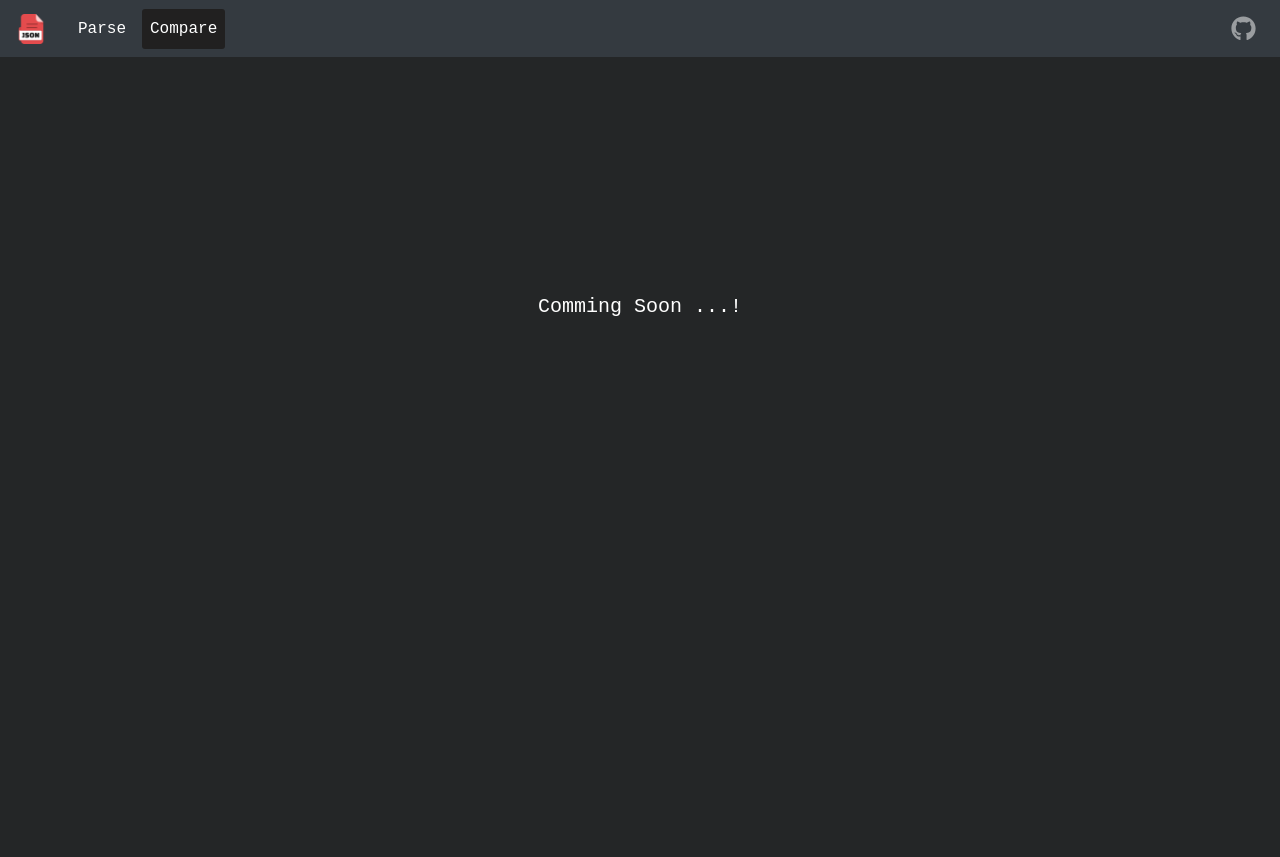
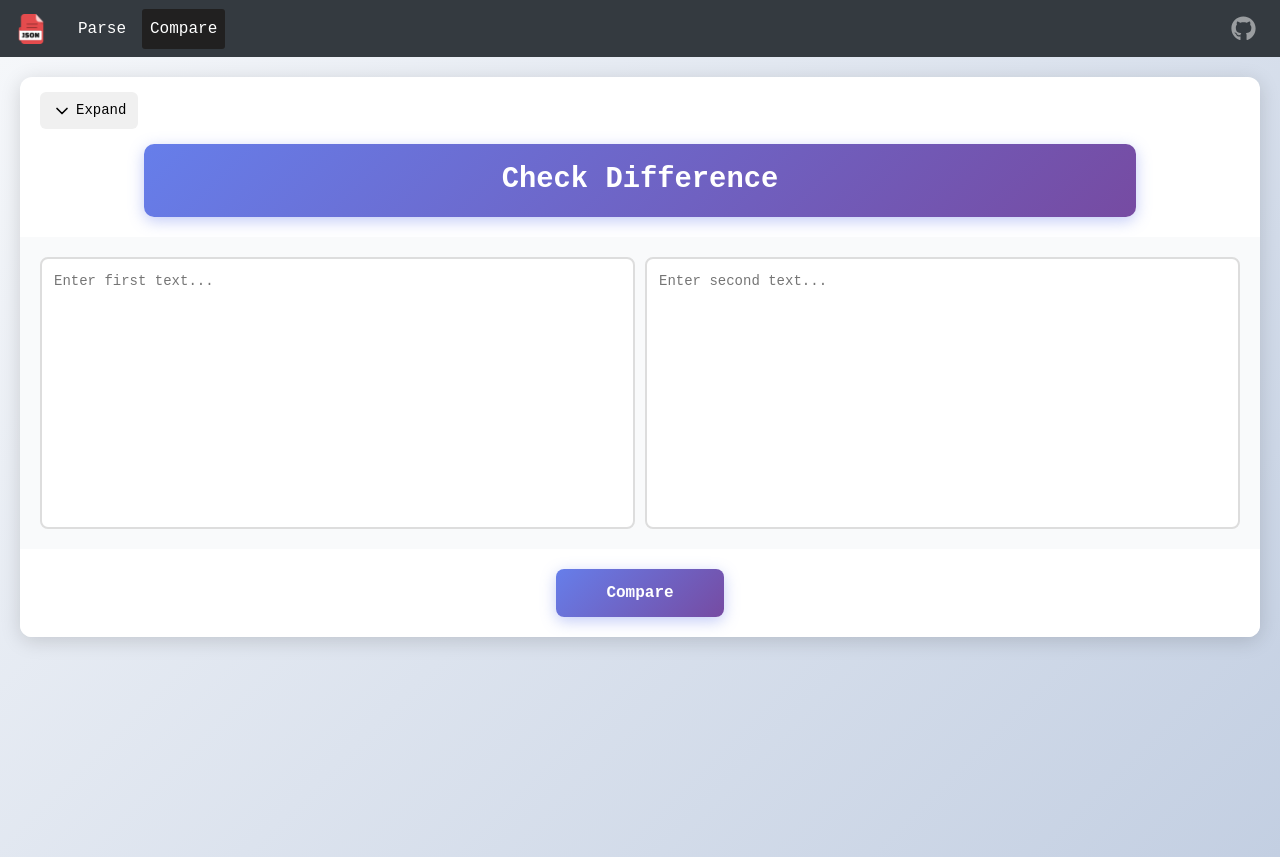
Before and after one commit to Vignan18/json-playground, a React (Create React App) app: page /compare in a window 1280 px wide. Before the commit the page ends 800 px from the top, so only its background shows below. Built offline with nearby package versions, Linux system fonts and the light colour scheme.

Commit message:
compare UI

```diff
--- a/package.json
+++ b/package.json
@@ -10,14 +10,15 @@
     "@testing-library/react": "^13.4.0",
     "@testing-library/user-event": "^13.5.0",
     "ace-builds": "^1.35.0",
+    "brace": "0.11.0",
     "diff": "^5.2.0",
     "framer-motion": "^11.2.11",
+    "lucide-react": "^0.548.0",
     "mammoth": "^1.7.2",
     "react": "^18.3.1",
     "react-ace": "^11.0.1",
     "react-bootstrap": "^2.10.3",
     "react-dom": "^18.3.1",
-    "brace": "0.11.0",
     "react-icons": "^5.2.1",
     "react-router-dom": "^6.23.1",
     "react-scripts": "5.0.1",
--- a/src/components/Compare/Compare.js
+++ b/src/components/Compare/Compare.js
@@ -1,106 +1,165 @@
-/* eslint-disable */
-import React, { useState, useRef, useEffect } from 'react';
-import { diffWordsWithSpace } from 'diff';
-import { motion } from 'framer-motion'
-import Button from '@mui/material/Button';
+import React, { useState, useCallback } from 'react';
+import { diffLines } from 'diff';
+import { ChevronDown, ChevronUp } from 'lucide-react';
 import './compare.css';
 
 function Compare() {
-    // const [inputOne, setInputOne] = useState('');
-    // const [inputTwo, setInputTwo] = useState('');
-    // const [differences, setDifferences] = useState('');
-    // const [expanded, setExpanded] = useState(false);
-    // const compareTextareaRef1 = useRef(null);
-    // const compareTextareaRef2 = useRef(null);
-    // const [textareaHeight, setTextareaHeight] = useState('200px');
+    const [inputOne, setInputOne] = useState('');
+    const [inputTwo, setInputTwo] = useState('');
+    const [compared, setCompared] = useState(false);
+    const [expanded, setExpanded] = useState(false);
+    const [diffResult, setDiffResult] = useState([]);
 
+    const textareaHeight = expanded ? '30rem' : '17rem';
 
-    // useEffect(() => {
-    //     if (!compareTextareaRef1.current.contains(document.activeElement) && !compareTextareaRef2.current.contains(document.activeElement)) {
-    //         if (expanded) {
-    //             setTextareaHeight(`${compareTextareaRef1.current.scrollHeight-256}em`);
-    //             setTextareaHeight(`${compareTextareaRef2.current.scrollHeight-256}em`);
-    //         } else {
-    //             setTextareaHeight('17rem');
-    //         }
-    //     }
+    const handleInputOneChange = (event) => {
+        setInputOne(event.target.value);
+        setCompared(false);
+    };
 
-    // }, [expanded, inputOne, inputTwo]);
+    const handleInputTwoChange = (event) => {
+        setInputTwo(event.target.value);
+        setCompared(false);
+    };
 
-    // const handleInputOneChange = (event) => {
-    //     setInputOne(event.target.value);
-    // };
+    const expandWindow = () => {
+        setExpanded(!expanded);
+    };
 
-    // const handleInputTwoChange = (event) => {
-    //     setInputTwo(event.target.value);
-    // };
+    const compareInputs = useCallback(() => {
+        if (!inputOne.trim() && !inputTwo.trim()) {
+            alert('Please enter text in both fields to compare.');
+            return;
+        }
 
-    // const expandWindow = () => {
-    //     setExpanded(!expanded);
-    // };
+        const diff = diffLines(inputOne, inputTwo);
+        setDiffResult(diff);
+        setCompared(true);
+    }, [inputOne, inputTwo]);
 
-    // const compareInputs = () => {
-    //     // Use diffWordsWithSpace for word-level comparison
-    //     const diff = diffWordsWithSpace(inputOne, inputTwo);
-    //     if (diff.length === 1 && !diff[0].added && !diff[0].removed) {
-    //         setDifferences('No differences found.');
-    //     } else {
-    //         const formattedDiff = diff.map((part, index) => {
-    //             const color = part.added ? 'green' : part.removed ? 'red' : 'grey';
-    //             const style = { backgroundColor: color, padding: '0.1em 0', marginRight: '2px' }; // Add styles for clarity
-    //             return <span key={index} style={style}>{part.value}</span>;
-    //         });
-    //         setDifferences(<div style={{ whiteSpace: 'pre-wrap', lineHeight: '1.6' }}>{formattedDiff}</div>);
-    //     }
-    // };
+    const renderLineNumbers = (text) => {
+        const lines = text.split('\n');
+        return lines.map((_, index) => (
+            <div key={index} className="line-number">
+                {index + 1}
+            </div>
+        ));
+    };
+
+    const renderDiffSide = (isLeft) => {
+        if (!compared) {
+            const text = isLeft ? inputOne : inputTwo;
+            return (
+                <div className="diff-preview">
+                    <div className="line-numbers-column">
+                        {renderLineNumbers(text)}
+                    </div>
+                    <div className="text-content">
+                        {text || <span className="placeholder-text">Enter text...</span>}
+                    </div>
+                </div>
+            );
+        }
+
+        let lineNumber = 1;
+        const content = [];
+
+        diffResult.forEach((part, index) => {
+            const shouldShow = isLeft ? !part.added : !part.removed;
+
+            if (shouldShow) {
+                const lines = part.value.split('\n');
+                if (lines[lines.length - 1] === '') lines.pop();
+
+                lines.forEach((line, lineIndex) => {
+                    const lineClass = part.removed && isLeft ? 'removed-line' :
+                                     part.added && !isLeft ? 'added-line' :
+                                     'unchanged-line';
+
+                    content.push(
+                        <div key={`${index}-${lineIndex}`} className={`diff-line ${lineClass}`}>
+                            <div className="line-number-display">
+                                {lineNumber}
+                            </div>
+                            <div className="line-content">
+                                {line}
+                            </div>
+                        </div>
+                    );
+                    lineNumber++;
+                });
+            }
+        });
+
+        return <div className="diff-result-container">{content}</div>;
+    };
 
     return (
-        <motion.div
-            initial={{ opacity: 0 }}
-            animate={{ opacity: 1 }}
-            transition={{ duration: .5 }}
+        <div className="compare-wrapper">
+            <div className="compare-card">
+                <button
+                    onClick={expandWindow}
+                    className="expand-button"
                 >
-            {/* <div className={`json-compare-wrapper ${expanded ? 'expanded' : ''}`}>
-                <button className='btn-expand-top' onClick={expandWindow}>
-                    {expanded ? <i className="material-icons">expand_less</i> : <i className="material-icons">expand_more</i>}
+                    {expanded ? <ChevronUp size={20} /> : <ChevronDown size={20} />}
+                    <span className="expand-text">{expanded ? 'Collapse' : 'Expand'}</span>
                 </button>
-                <h3 className='json-compare-heading'>Check Difference</h3>
-                <div className='textareas-container'>
+
+                <h3 className="compare-heading">
+                    Check Difference
+                </h3>
+
+                <div className="textareas-container">
+                    {!compared ? (
+                        <>
                             <textarea
-                        className='diff-text-area-left'
                                 value={inputOne}
-                        ref={compareTextareaRef1}
                                 onChange={handleInputOneChange}
-                        rows="10"
-                        cols="50"
-                        placeholder="Enter Text..."
-                        style={{ resize: 'none', height: textareaHeight }}
+                                placeholder="Enter first text..."
+                                className="diff-textarea"
+                                style={{ height: textareaHeight }}
                             />
                             <textarea
-                        className='diff-text-area-right'
                                 value={inputTwo}
-                        ref={compareTextareaRef2}
                                 onChange={handleInputTwoChange}
-                        rows="10"
-                        cols="50"
-                        placeholder="Enter Text..."
-                        style={{ resize: 'none', height: textareaHeight }}
+                                placeholder="Enter second text..."
+                                className="diff-textarea"
+                                style={{ height: textareaHeight }}
                             />
+                        </>
+                    ) : (
+                        <>
+                            <div className="diff-panel" style={{ height: textareaHeight }}>
+                                {renderDiffSide(true)}
                             </div>
-                <div className='btn-container'>
-                    <Button className='btns-jsoncompare' onClick={compareInputs}>Compare</Button>
+                            <div className="diff-panel" style={{ height: textareaHeight }}>
+                                {renderDiffSide(false)}
                             </div>
-                <div>
-                    <h2>Differences:</h2>
-                    {differences || <p>No differences detected or input is empty.</p>}
+                        </>
+                    )}
                 </div>
-            </div> */}
-            <section id="hero" className='profile-container'>
-                <div className='info'>
-                    <h3 className='about-heading'>Comming Soon ...!</h3>
+
+                <div className="button-container">
+                    <button
+                        onClick={compareInputs}
+                        className="btn-compare"
+                    >
+                        Compare
+                    </button>
+                    {compared && (
+                        <button
+                            onClick={() => {
+                                setCompared(false);
+                                setDiffResult([]);
+                            }}
+                            className="btn-reset"
+                        >
+                            Reset
+                        </button>
+                    )}
                 </div>
-            </section>
-        </motion.div>
+            </div>
+        </div>
     );
 }
 
--- a/src/components/Compare/compare.css
+++ b/src/components/Compare/compare.css
@@ -1,96 +1,247 @@
-.json-compare-wrapper {
-    transition: height 0.3s ease;
+/* Main wrapper */
+.compare-wrapper {
+    padding: 20px;
+    max-width: 1400px;
+    margin: 0 auto;
+    min-height: 100vh;
+    background: linear-gradient(135deg, #f5f7fa 0%, #c3cfe2 100%);
+}
+
+/* Card container */
+.compare-card {
+    background-color: white;
+    border-radius: 12px;
+    box-shadow: 0 4px 20px rgba(0, 0, 0, 0.15);
     overflow: hidden;
 }
 
-.json-compare-wrapper.expanded {
-    height: 102vh;
-    overflow: scroll;
+/* Expand button */
+.expand-button {
+    margin: 15px 0 0 20px;
+    padding: 8px 12px;
+    border: none;
+    cursor: pointer;
+    background-color: #f0f0f0;
+    border-radius: 6px;
+    display: flex;
+    align-items: center;
+    gap: 4px;
+    transition: background-color 0.2s;
 }
 
-.btn-expand-top {
-    margin: 5px 2px 0px 24px;
-    padding: 2px 0 1px 0;
-    float: left;
-    color: #060606;
-    border: none;
-    cursor: pointer;
-    background-color: white;
-    transform: rotate(180deg)
+.expand-button:hover {
+    background-color: #e0e0e0;
 }
 
-.json-compare-heading {
-    background: #ffb60094;
-    text-align: center;
-    margin-left: auto;
-    margin-right: auto;
-    margin-top: 7px;
-    margin-bottom: 5px;
-    max-width: 80%;
-    padding: 1rem 20px;
-    border-radius: 4px;
+.expand-text {
+    font-size: 14px;
 }
 
+/* Heading */
+.compare-heading {
+    background: linear-gradient(135deg, #667eea 0%, #764ba2 100%);
+    color: white;
+    text-align: center;
+    margin: 15px auto 20px;
+    max-width: 80%;
+    padding: 1.2rem 20px;
+    border-radius: 10px;
+    font-size: 1.8rem;
+    font-weight: 600;
+    box-shadow: 0 4px 15px rgba(102, 126, 234, 0.4);
+}
+
+/* Textareas container */
+.textareas-container {
+    display: flex;
+    gap: 10px;
+    padding: 20px;
+    background-color: #f9fafb;
+}
+
+/* Textarea styling */
+.diff-textarea {
+    flex: 1;
+    resize: none;
+    border: 2px solid #ddd;
+    border-radius: 8px;
+    padding: 12px;
+    font-size: 14px;
+    font-family: monospace;
+    background-color: white;
+    outline: none;
+    transition: border-color 0.2s;
+}
+
+.diff-textarea:focus {
+    border-color: #667eea;
+}
+
+/* Diff panel */
+.diff-panel {
+    flex: 1;
+    border: 2px solid #ddd;
+    border-radius: 8px;
+    background-color: white;
+    overflow: hidden;
+    box-shadow: 0 2px 8px rgba(0, 0, 0, 0.05);
+}
+
+/* Diff preview (before comparison) */
+.diff-preview {
+    display: flex;
+    height: 100%;
+}
+
+.line-numbers-column {
+    background-color: #f7f7f7;
+    border-right: 1px solid #ddd;
+    font-size: 13px;
+    font-family: monospace;
+}
+
+.line-number {
+    padding: 2px 8px;
+    text-align: right;
+    color: #666;
+    user-select: none;
+    min-height: 21px;
+}
+
+.text-content {
+    flex: 1;
+    padding: 2px 8px;
+    white-space: pre-wrap;
+    font-family: monospace;
+    font-size: 13px;
+    overflow-y: auto;
+}
+
+.placeholder-text {
+    color: #999;
+}
+
+/* Diff result container */
+.diff-result-container {
+    height: 100%;
+    overflow-y: auto;
+}
+
+/* Diff line */
+.diff-line {
+    display: flex;
+    min-height: 21px;
+}
+
+.removed-line {
+    background-color: rgba(255, 200, 200, 0.3);
+}
+
+.added-line {
+    background-color: rgba(200, 255, 200, 0.3);
+}
+
+.unchanged-line {
+    background-color: transparent;
+}
+
+.line-number-display {
+    background-color: #f7f7f7;
+    border-right: 1px solid #ddd;
+    padding: 2px 8px;
+    text-align: right;
+    color: #666;
+    user-select: none;
+    min-width: 40px;
+    font-family: monospace;
+    font-size: 13px;
+}
+
+.line-content {
+    flex: 1;
+    padding: 2px 8px;
+    font-family: monospace;
+    font-size: 13px;
+    white-space: pre-wrap;
+    word-break: break-word;
+}
+
+.removed-line .line-content {
+    color: #c53030;
+}
+
+.added-line .line-content {
+    color: #2f855a;
+}
+
+.unchanged-line .line-content {
+    color: #333;
+}
+
+/* Button container */
+.button-container {
+    padding: 20px;
+    text-align: center;
+    background-color: white;
+}
+
+/* Compare button */
+.btn-compare {
+    background: linear-gradient(135deg, #667eea 0%, #764ba2 100%);
+    color: white;
+    padding: 12px 50px;
+    font-size: 16px;
+    font-weight: bold;
+    border: none;
+    border-radius: 8px;
+    cursor: pointer;
+    box-shadow: 0 4px 15px rgba(102, 126, 234, 0.4);
+    transition: transform 0.2s, box-shadow 0.2s;
+}
+
+.btn-compare:hover {
+    transform: translateY(-2px);
+    box-shadow: 0 6px 20px rgba(102, 126, 234, 0.5);
+}
+
+/* Reset button */
+.btn-reset {
+    margin-left: 15px;
+    padding: 12px 50px;
+    font-size: 16px;
+    font-weight: bold;
+    border: 2px solid #667eea;
+    border-radius: 8px;
+    background-color: white;
+    color: #667eea;
+    cursor: pointer;
+    transition: all 0.2s;
+}
+
+.btn-reset:hover {
+    background-color: #667eea;
+    color: white;
+}
+
+/* Responsive design */
 @media only screen and (max-width: 600px) {
-    .json-compare-heading {
+    .compare-heading {
         font-size: 1.5em;
-    }
+        max-width: 90%;
     }
 
     .textareas-container {
-    display: flex;
-    justify-content: space-between;
-    padding: 10px;
+        flex-direction: column;
     }
 
-.diff-text-area-left,
-.diff-text-area-right {
-    flex: 1;
-    margin: 0 5px;
+    .btn-compare,
+    .btn-reset {
+        padding: 10px 30px;
+        font-size: 14px;
     }
 
-.diff-text-area-left {
-    height: 14rem;
-    width: 86%;
-    border: 1px solid black;
-    border-radius: 4px;
-    font-size: 15px;
-    padding: 11px;
+    .btn-reset {
+        margin-left: 0;
+        margin-top: 10px;
     }
-.diff-text-area-right {
-    height: 14rem;
-    width: 86%;
-    border: 1px solid black;
-    border-radius: 4px;
-    font-size: 15px;
-    padding: 11px;
 }
-
-.btn-container .btns-jsoncompare {
-    color: #080707;
-    background: #0065ffa3;
-    margin: 4px;
-    font-weight: bold;
-}
-
-.btn-container .btns-jsoncompare:hover {
-    background-color: #0065ff78;
-}
-
-.profile-container {
-    display: flex;
-    flex-direction: column;
-    justify-content: left;
-    gap: 20px;
-    text-align: left;
-    height: 100dvh;
-    min-height: 500px;
-}
-
-.about-heading {
-    color: white;
-    background: none;
-    text-align: left;
-    justify-content: left;
-    padding: 0;
-}
```
Also changed, not shown: 1 other file (tests, documents, lock files or other folders). Lines whose indentation alone changed are shown as unchanged.
